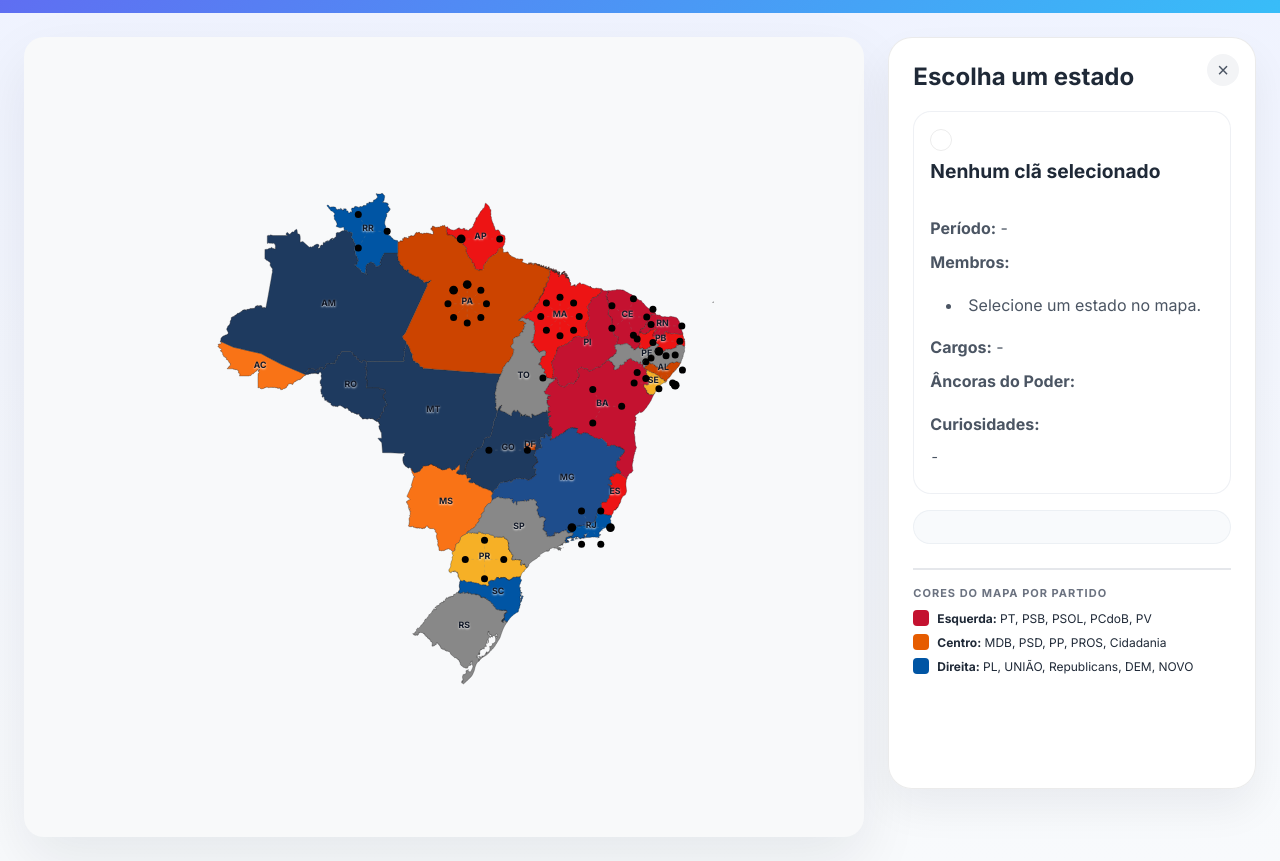
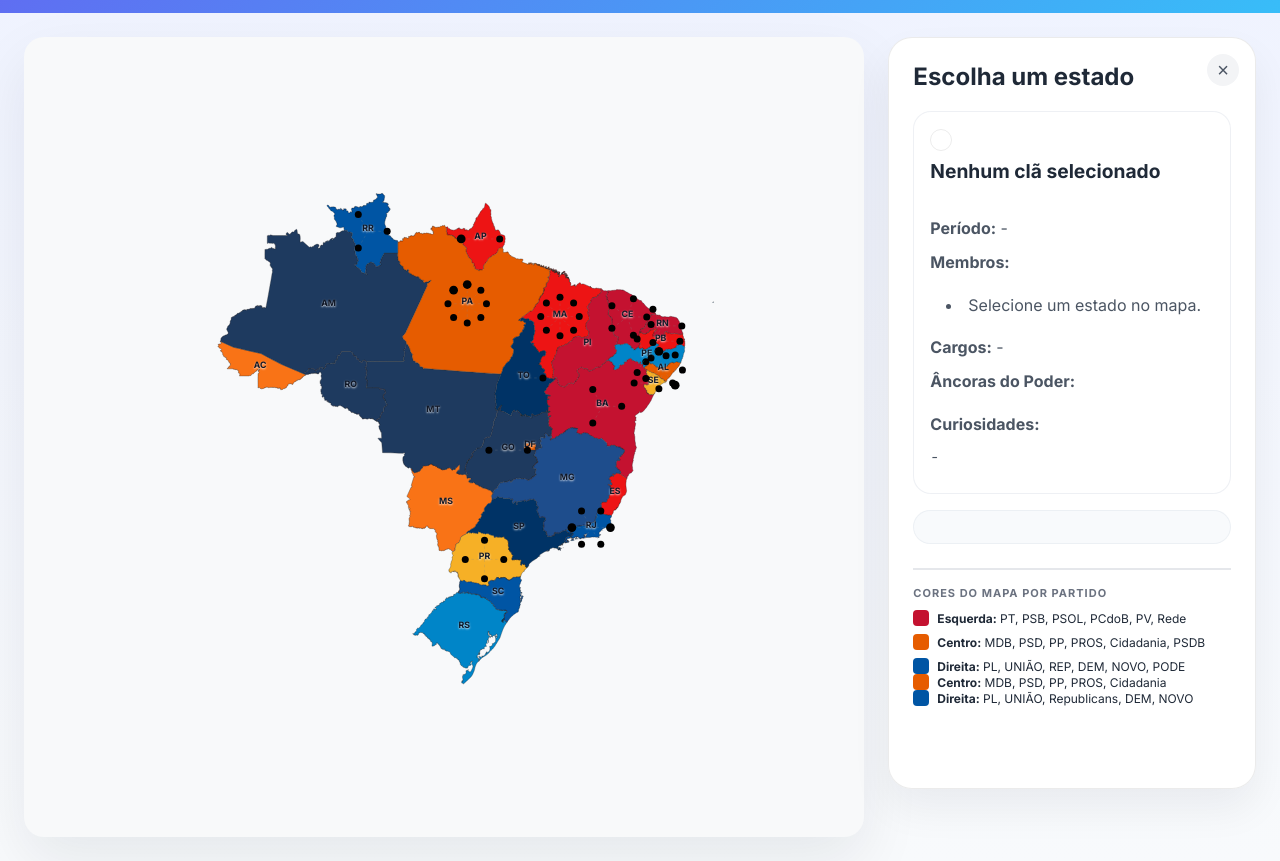
Before and after one commit to renato0503/MapaDoPoder, a plain HTML site: page index.html in a window 1280 px wide. Shown: the part 137-998 px from the top of the page. Drawn offline with nearby package versions, Linux system fonts and the light colour scheme.

Commit message:
fix: adiciona REP e PSDB às cores de partido

```diff
--- a/index.html
+++ b/index.html
@@ -37,13 +37,23 @@
         <p id="familia-curiosidades" class="curiosidades">-</p>
       </div>
       <div id="clans-list"></div>
-      <div class="party-legend" style="margin-top:1.5rem; padding-top:1rem; border-top: 2px solid #e5e7eb;">
+<div class="party-legend" style="margin-top:1.5rem; padding-top:1rem; border-top: 2px solid #e5e7eb;">
         <h4 style="font-size:11px; margin:0 0 10px 0; color:#6b7280; text-transform:uppercase; letter-spacing:1px;">Cores do Mapa por Partido</h4>
         <div style="display:flex; flex-direction:column; gap:8px;">
           <div style="display:flex; align-items:center; gap:8px;">
             <span style="background:#c41230; width:16px; height:16px; border-radius:4px; display:inline-block;"></span>
-            <span style="font-size:12px;"><strong>Esquerda:</strong> PT, PSB, PSOL, PCdoB, PV</span>
+            <span style="font-size:12px;"><strong>Esquerda:</strong> PT, PSB, PSOL, PCdoB, PV, Rede</span>
           </div>
+          <div style="display:flex; align-items:center; gap:8px;">
+            <span style="background:#e65c00; width:16px; height:16px; border-radius:4px; display:inline-block;"></span>
+            <span style="font-size:12px;"><strong>Centro:</strong> MDB, PSD, PP, PROS, Cidadania, PSDB</span>
+          </div>
+          <div style="display:flex; align-items:center; gap:8px;">
+            <span style="background:#0055a4; width:16px; height:16px; border-radius:4px; display:inline-block;"></span>
+            <span style="font-size:12px;"><strong>Direita:</strong> PL, UNIÃO, REP, DEM, NOVO, PODE</span>
+          </div>
+        </div>
+      </div>
           <div style="display:flex; align-items:center; gap:8px;">
             <span style="background:#e65c00; width:16px; height:16px; border-radius:4px; display:inline-block;"></span>
             <span style="font-size:12px;"><strong>Centro:</strong> MDB, PSD, PP, PROS, Cidadania</span>
--- a/js/map.js
+++ b/js/map.js
@@ -15,12 +15,13 @@
   'PSD': '#f6b026',
   'PP': '#f97316',
   'PROS': '#ff8c00',
-  'MDB': '#cc4400',
   'Cidadania': '#ffaa00',
+  'PSDB': '#0085c8',
 
   'PL': '#0055a4',
   'UNIÃO': '#1e3a5f',
-  'Republicans': '#003366',
+  'REP': '#003366',
+  'Republicanos': '#003366',
   'PSL': '#1f4962',
   'DEM': '#2e7eb9',
   'NOVO': '#1e4d8c',
@@ -28,8 +29,7 @@
   'Patriota': '#0d2b4a',
   'DC': '#1a4a7a',
   'Avante': '#2a5a8a',
-  'PMN': '#cc9900',
-  'PROS': '#0066a2'
+  'PMN': '#cc9900'
 };
 
 function getPartyColor(partido) {
```
